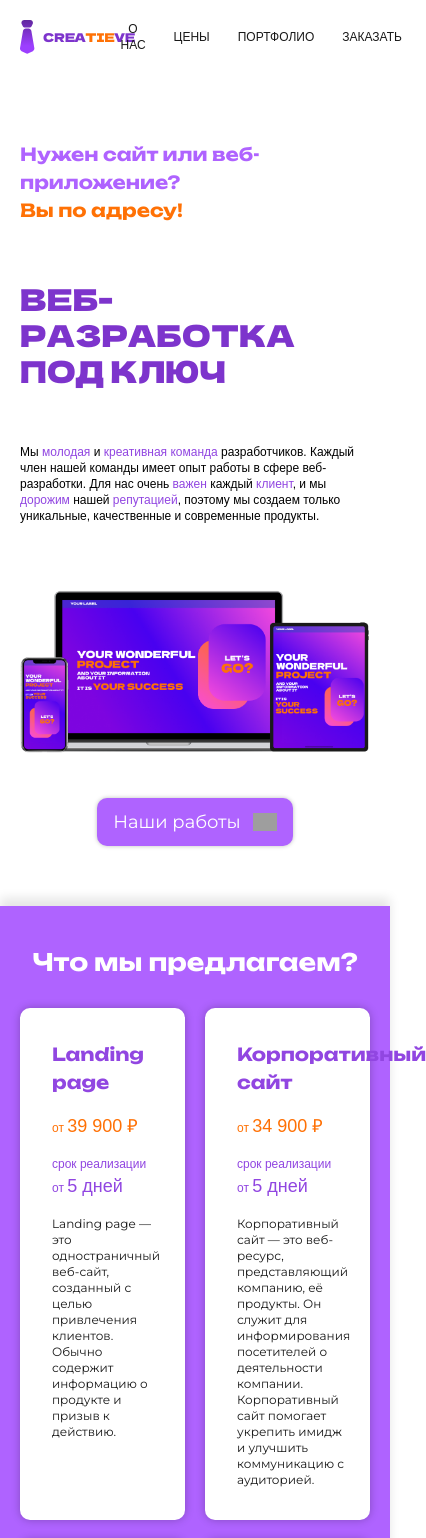
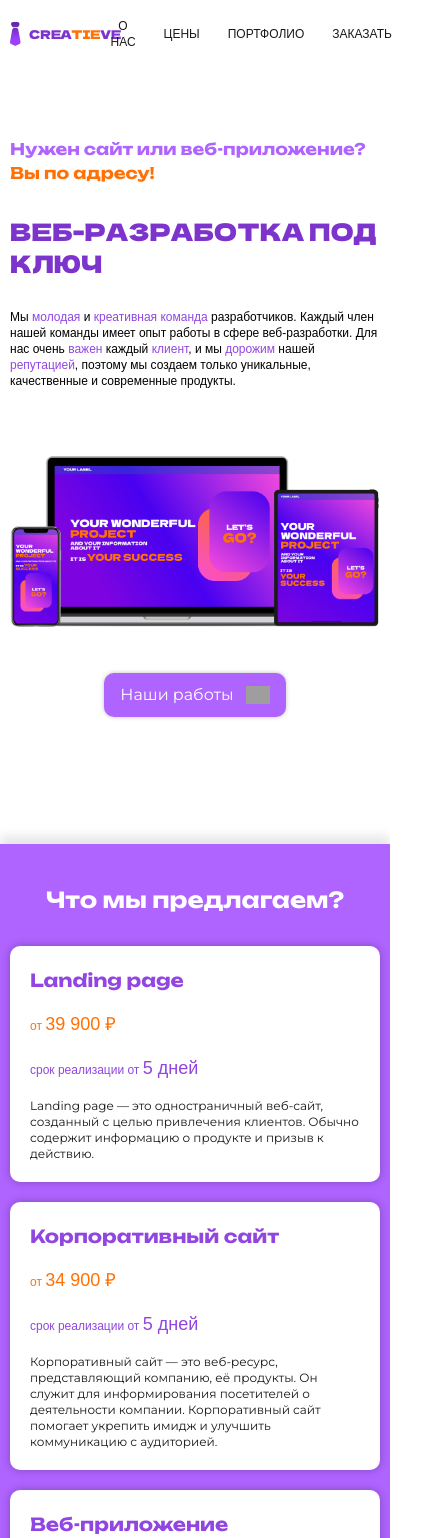
Before and after one commit to AlexandrNikolaenko/Creatieve, a Next.js app in the folder creatieve/: page / in a window 390 px wide. Shown: the top 1538 px of the page, 426 px wide, since content can reach past the window. Built offline with nearby package versions, Linux system fonts and the light colour scheme; grey boxes are pictures that could not be loaded; a web font is replaced by a local one.

Commit message:
feat: Added adaptive for mobile not include slibeBlock in products.js

```diff
--- a/creatieve/src/app/components/about.js
+++ b/creatieve/src/app/components/about.js
@@ -5,12 +5,12 @@ import scrollToBlock, { sectionsId } from "./optData";
 
 export default function About() {
     return (
-        <section id="1" className="h-screen max-desktop:h-auto max-desktop:pt-[140px] max-desktop:pb-[60px] wrapper flex flex-col items-center justify-center gap-14 max-laptop:gap-10">
-            <div className="grid grid-cols-2 max-desktop:flex flex-col items-center gap-16">
-                <div className="flex flex-col gap-y-14">
-                    <h3 className="text-base-color font-bold font-base text-2xl max-laptop:text-xl max-tablet:text-lg">Нужен сайт или веб-приложение?<br/>
-                    <span className="text-bright font-bold text-2xl max-laptop:text-xl max-tablet:text-lg">Вы по адресу!</span></h3>
-                    <h1 className="text-dark-base text-5xl max-laptop:text-4xl max-tablet:text-3xl font-attention uppercase">Веб-разработка под ключ</h1>
+        <section id="1" className="h-screen max-desktop:h-auto max-mobile:h-screen pt-0 max-desktop:pt-[140px] max-mobile:pt-[70px] pb-0 max-desktop:pb-[60px] wrapper flex flex-col items-center justify-center gap-14 max-laptop:gap-10">
+            <div className="grid grid-cols-2 max-desktop:flex flex-col items-center gap-16 max-laptop:gap-10px">
+                <div className="flex flex-col gap-y-14 max-laptop:gap-y-10 max-tablet:gap-y-[30px]">
+                    <h3 className="text-base-color font-bold font-base text-2xl max-laptop:text-xl max-tablet:text-lg max-small:text-base">Нужен сайт или веб-приложение?<br/>
+                    <span className="text-bright font-bold text-2xl max-laptop:text-xl max-tablet:text-lg max-small:text-base">Вы по адресу!</span></h3>
+                    <h1 className="text-dark-base text-5xl max-laptop:text-4xl max-tablet:text-3xl max-small:text-2xl font-attention uppercase">Веб-разработка под ключ</h1>
                     <p className="text-base max-laptop:text-sm max-tablet:text-xs font-base">Мы <span className="text-active-base">молодая</span> и <span className="text-active-base">креативная команда</span> разработчиков. Каждый член нашей команды имеет опыт работы в сфере веб-разработки.
                     Для нас очень <span className="text-active-base">важен</span> каждый <span className="text-active-base">клиент</span>, и мы <span className="text-active-base">дорожим</span> нашей <span className="text-active-base">репутацией</span>, поэтому мы создаем только уникальные, качественные и современные продукты.</p>
                 </div>
@@ -20,7 +20,7 @@ export default function About() {
                     let blockId = sectionsId.filter(section => section.name == 'portfolio')[0].id
                     scrollToBlock(blockId)
                 }} className="shadow-small flex gap-x-3 items-center py-2.5 px-4 rounded-base transition-all duration-300 bg-base-color hover:bg-active-base focus:bg-active-base">
-                <span className="text-white font-normal text-2xl max-laptop:text-xl max-tablet:text-lg">Наши работы</span>
+                <span className="text-white font-normal text-2xl max-laptop:text-xl max-tablet:text-lg max-small:text-base">Наши работы</span>
                 <Image alt="To portfolio" src={'/arrow-down.svg'} width={24} height={24}/>
             </button>
         </section>
--- a/creatieve/src/app/components/buttons.js
+++ b/creatieve/src/app/components/buttons.js
@@ -16,13 +16,13 @@ export default function OrderButton() {
 export function BrightButton ({text, link}) {
     if (link) {
         return(
-            <a href={link} className="w-fit text-nowrap px-10 py-4 max-tablet:py-3 rounded-[10px] transition-all duration-300 bg-bright hover:bg-active-bright active:bg-active-bright text-white font-base text-xl max-laptop:text-lg max-tablet:text-base shadow-small">
+            <a href={link} className="w-fit text-nowrap px-10 py-4 max-tablet:py-3 rounded-[10px] transition-all duration-300 bg-bright hover:bg-active-bright active:bg-active-bright text-white font-base text-xl max-laptop:text-lg max-tablet:text-base max-small:text-sm shadow-small">
                 {text}
             </a>
         )
     }
     return(
-        <button type="submit" className="w-fit px-10 py-4 max-tablet:py-3 rounded-[10px] transition-all duration-300 bg-bright hover:bg-active-bright active:bg-active-bright text-white font-base text-xl max-laptop:text-lg max-tablet:text-base shadow-small">
+        <button type="submit" className="w-fit px-10 py-4 max-tablet:py-3 rounded-[10px] transition-all duration-300 bg-bright hover:bg-active-bright active:bg-active-bright text-white font-base text-xl max-laptop:text-lg max-tablet:text-base max-small:text-sm shadow-small">
             {text}
         </button>
     )
--- a/creatieve/src/app/components/header.js
+++ b/creatieve/src/app/components/header.js
@@ -45,7 +45,7 @@ export default function Header() {
         <header className={`fixed z-50 w-full transition-all duration-1000 ${isHidden && '-translate-y-full'} bg-white ${isShadow && 'shadow-base'}`}>
             <div className="flex justify-between wrapper flex-row items-center">
                 <Link href="/#" className="flex gap-x-2 flex-row h-full items-center">
-                    <Image alt="Logo" src={'/Logo.svg'} width={15} height={35.5}/>
+                    <Image alt="Logo" src={'/Logo.svg'} width={15 * Math.sqrt(Math.sqrt(window.innerWidth / 1360))} height={35.5 * Math.sqrt(Math.sqrt(window.innerWidth / 1360))}/>
                     <h5 className="text-base max-laptop:text-sm max-tablet:text-xs font-attention uppercase text-dark-base">Crea<span className="text-bright">tie</span>ve</h5>
                 </Link>
                 <nav className="flex gap-x-7">
@@ -61,7 +61,7 @@ export default function Header() {
 
 function HeaderButton({text, blockId}){
     return (
-        <button className="uppercase py-[21px] font-base text-base max-laptop:text-sm max-tablet:text-xs text-dark" onClick={() => scrollToBlock(blockId)}>
+        <button className="uppercase py-[21px] max-tablet:py-[18px] font-base text-base max-laptop:text-sm max-tablet:text-xs text-dark" onClick={() => scrollToBlock(blockId)}>
             {text}
         </button>
     )
--- a/creatieve/src/app/components/products.js
+++ b/creatieve/src/app/components/products.js
@@ -29,8 +29,8 @@ export default function Products() {
     return(
         <section id="2" className="shadow-section relative z-40 bg-base-color py-14 max-laptop:py-10">
             <div className="wrapper flex flex-col gap-y-14 max-laptop:gap-y-[30px] items-center">
-                <h4 className="text-white font-base text-4xl max-laptop:text-3xl max-tablet:text-2xl text-center font-bold">Что мы предлагаем?</h4>
-                <div className="grid grid-cols-6 max-laptop:grid-cols-4 w-full gap-10 max-laptop:gap-5 justify-center items-center">
+                <h4 className="text-white font-base text-4xl max-laptop:text-3xl max-tablet:text-2xl max-small:text-[22px] text-center font-bold">Что мы предлагаем?</h4>
+                <div className="grid max-mobile:flex flex-col grid-cols-6 max-laptop:grid-cols-4 w-full gap-10 max-laptop:gap-5 justify-center items-center">
                     {products.map(product => <ProductBlock product={product} key={product.id} changer={setShowId}/>)}
                 </div>
                 <OrderButton />
@@ -78,7 +78,7 @@ function SlideButton({changeId, current}) {
 function ProductTitle({product}){
     return (
         <li id={`title${product.id}`}>
-            <h3 className="font-base font-bold text-4xl max-laptop:text-3xl max-tablet:text-2xl text-white">{product.name}</h3>
+            <h3 className="font-base font-bold text-4xl max-laptop:text-3xl max-tablet:text-2xl max-small:text-xl text-white">{product.name}</h3>
         </li>
     )
 }
@@ -128,7 +128,7 @@ function ProductBlock({product, changer}) {
     }
 
     return (
-        <button onClick={scroller} className={`productBlock text-left flex flex-col h-full gap-y-6 max-laptop:gap-y-5 max-tablet:gap-y-4 transition-all *:hover:text-white ${product.activeBg} cursor-pointer p-8 shadow-base rounded-[10px] ${product.id == 4 ? 'col-start-3 max-laptop:col-start-auto' : ''} col-span-2`}>
+        <button onClick={scroller} className={`productBlock text-left flex flex-col h-full gap-y-6 max-laptop:gap-y-5 max-tablet:gap-y-4 transition-all *:hover:text-white ${product.activeBg} cursor-pointer p-[25px] max-tablet:p-5 shadow-base rounded-[10px] ${product.id == 4 ? 'col-start-3 max-laptop:col-start-auto' : ''} col-span-2`}>
             <h4 className="text-active-base font-base text-2xl max-laptop:text-xl max-tablet:text-lg font-bold transition-all">{product.name}</h4>
             <p className="text-bright font-base text-base  max-laptop:text-sm max-tablet:text-xs transition-all">от <span className="text-inherit text-xl max-laptop:text-lg">{product.cost}</span></p>
             <p className="text-active-base font-base text-base max-desktop:text-sm max-tablet:text-xs transition-all">срок реализации от <span className="text-inherit text-xl max-desktop:text-lg">{product.time} дней</span></p>
--- a/creatieve/src/app/globals.css
+++ b/creatieve/src/app/globals.css
@@ -73,6 +73,12 @@ html::-webkit-scrollbar, body::-webkit-scrollbar{
   }
 }
 
+@media screen and (max-width: 600px) {
+  .wrapper {
+    margin: 0 10px;
+  }
+}
+
 @media screen and (min-width: 1440px) {
   .wrapper {
     margin: 0 auto;
--- a/creatieve/tailwind.config.mjs
+++ b/creatieve/tailwind.config.mjs
@@ -40,7 +40,8 @@ export default {
         'inner': 'inset 0 0 10px rgba(0, 0, 0, 0.1)'
       },
       screens: {
-        'mobile': '400px',
+        'small': '400px',
+        'mobile': '600px',
         'tablet': '720px',
         'laptop': '1100px',
         'desktop': '1200px'
```
Also changed, not shown: creatieve/src/app/components/contact.js (+5 -5 lines), creatieve/src/app/components/portfolio.js (+5 -5 lines), creatieve/src/app/components/whywe.js (+7 -7 lines).
